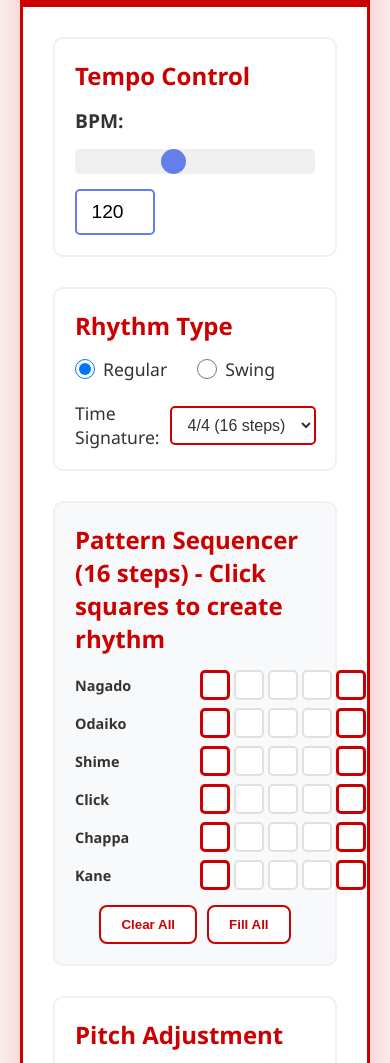
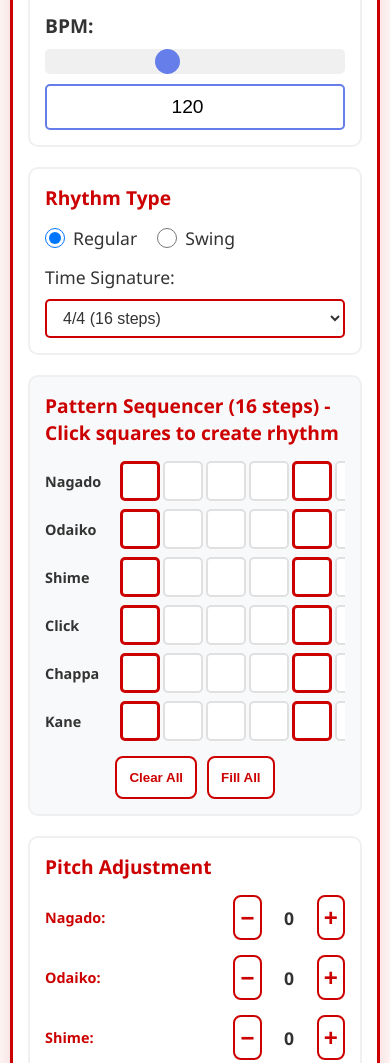
Before and after one commit to zoutongshen/taiko, a plain HTML site: page index.html in a window 390 px wide. Shown: the part 154-1217 px from the top of the page. Drawn offline with Linux system fonts and the light colour scheme; no server answers.

Commit message:
Mobile friendly

```diff
--- a/index.html
+++ b/index.html
@@ -2,7 +2,10 @@
 <html lang="en">
 <head>
     <meta charset="UTF-8">
-    <meta name="viewport" content="width=device-width, initial-scale=1.0">
+    <meta name="viewport" content="width=device-width, initial-scale=1.0, maximum-scale=1.0, user-scalable=no">
+    <meta name="apple-mobile-web-app-capable" content="yes">
+    <meta name="apple-mobile-web-app-status-bar-style" content="black-translucent">
+    <meta name="theme-color" content="#cc0000">
     <title>Taiko Metronome</title>
     <link rel="stylesheet" href="styles.css">
 </head>
--- a/styles.css
+++ b/styles.css
@@ -650,25 +650,148 @@ footer {
 }
 
 /* Responsive Design */
+/* Mobile Responsive Styles */
 @media (max-width: 768px) {
+    body {
+        padding: 10px;
+    }
+
+    .container {
+        border-radius: 10px;
+        box-shadow: 0 10px 30px rgba(204, 0, 0, 0.2);
+    }
+
+    header {
+        padding: 20px;
+    }
+
     header h1 {
         font-size: 1.8em;
+    }
+
+    main {
+        padding: 15px;
+    }
+
+    section {
+        padding: 15px;
+        margin-bottom: 20px;
+    }
+
+    h2 {
+        font-size: 1.2em;
     }
 
     .tempo-controls {
         flex-direction: column;
         align-items: stretch;
+        gap: 10px;
     }
 
-    .instrument-grid {
-        grid-template-columns: repeat(auto-fit, minmax(120px, 1fr));
+    #tempo-slider {
+        width: 100%;
     }
 
-    .preset-buttons {
-        justify-content: center;
+    #tempo-input {
+        width: 100%;
+        text-align: center;
     }
 
-    .playback-controls {
+    .rhythm-controls {
+        gap: 15px;
+    }
+
+    .rhythm-type {
+        gap: 20px;
+    }
+
+    .time-signature {
+        flex-direction: column;
+        align-items: stretch;
+    }
+
+    .time-sig-select {
+        width: 100%;
+    }
+
+    /* Pattern grid - make squares bigger for touch */
+    .pattern-step {
+        width: 40px;
+        height: 40px;
+        min-width: 40px;
+        min-height: 40px;
+    }
+
+    .pattern-label {
+        min-width: 70px;
+        font-size: 0.9em;
+    }
+
+    .pattern-steps {
+        gap: 3px;
+        overflow-x: auto;
+    }
+
+    /* Pitch controls */
+    .pitch-row {
+        gap: 10px;
+    }
+
+    .instrument-label {
+        min-width: 70px;
+        font-size: 0.9em;
+    }
+
+    .pitch-btn {
+        width: 45px;
+        height: 45px;
+    }
+
+    /* Save/Load section */
+    .preset-controls {
+        gap: 15px;
+    }
+
+    .save-pattern, .load-pattern {
         flex-direction: column;
     }
+
+    #pattern-name, .pattern-select {
+        width: 100%;
+    }
+
+    .preset-btn {
+        width: 100%;
+        padding: 12px;
+    }
+
+    /* Loop controls */
+    .loop-controls label {
+        font-size: 0.9em;
+    }
+
+    #loop-count {
+        width: 80px;
+    }
+
+    /* Playback controls - make buttons bigger for touch */
+    .playback-controls {
+        flex-direction: row;
+        gap: 10px;
+    }
+
+    .control-btn {
+        padding: 15px 25px;
+        font-size: 1em;
+        flex: 1;
+    }
+
+    /* Pattern control buttons */
+    .pattern-controls {
+        gap: 10px;
+    }
+
+    .pattern-control-btn {
+        padding: 12px;
+    }
 }
```
